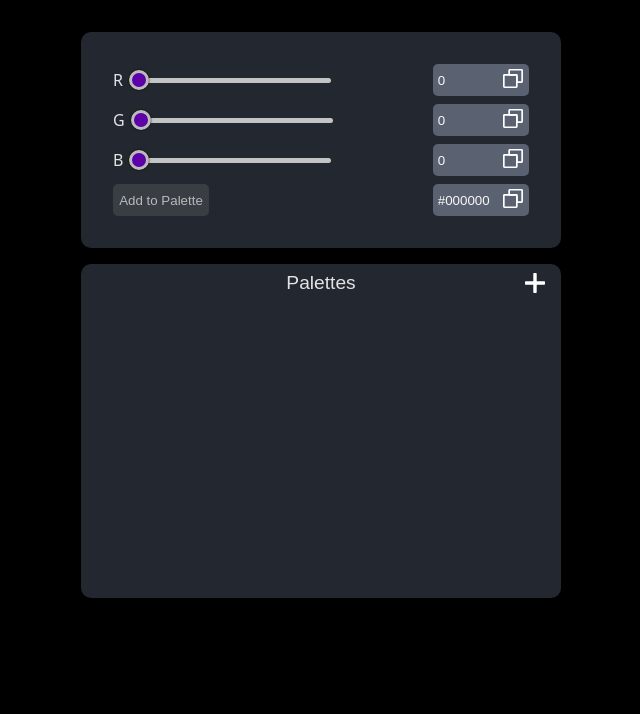
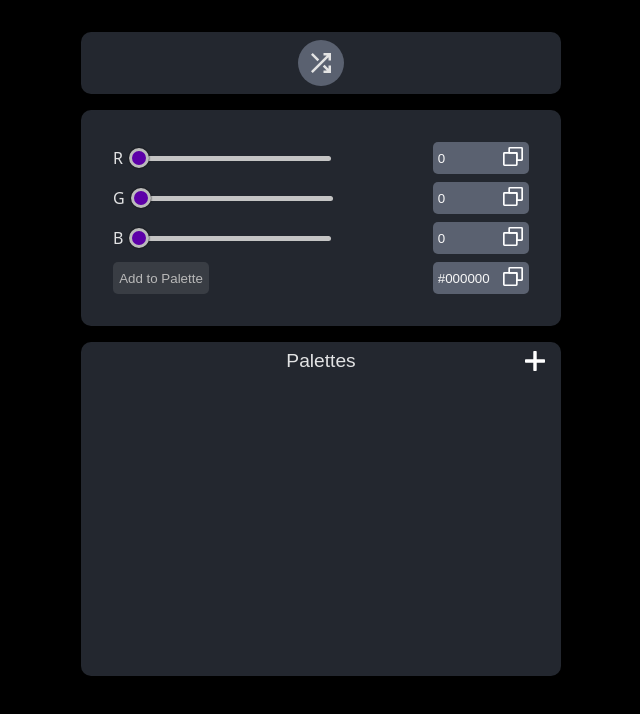
Before and after one commit to andrec2709/colorpicker-react, a React (Vite) app: page / in a window 1280 px wide. Shown: the top 714 px of the page, without its empty margins (319-959 px from the left). Built offline with nearby package versions, Linux system fonts and the light colour scheme.

Commit message:
added randomizer

```diff
--- a/src/App.css
+++ b/src/App.css
@@ -1,6 +1,10 @@
 * {
   box-sizing: border-box;
   /* shape-rendering: crispEdges; */
+}
+
+*:focus {
+  outline: 1px solid rgba(204, 204, 204, 0.425);
 }
 
 button {
@@ -359,7 +363,7 @@ button {
   }
 }
 
-.slider-test-container {
+.slider {
   position: relative;
   display: flex;
   align-items: center;
@@ -377,6 +381,8 @@ button {
   position: absolute;
   user-select: none;
   touch-action: none;
+  cursor: pointer;
+
 }
 
 .slider-track {
@@ -400,6 +406,53 @@ button {
 
 }
 
+.slider-thumb,
+.slider-track-filled {
+  transition: left .1s ease-in-out;
+}
+
+.slider[data-dragging="true"] .slider-thumb,
+.slider[data-dragging="true"] .slider-track-filled {
+  transition: none;
+}
+
+
+.options-container {
+  width: 100%;
+  height: fit-content;
+  padding: .5rem;
+  background-color: #23272f;
+  border-radius: 10px;
+  margin-bottom: 1rem;
+  display: flex;
+  align-items: center;
+  justify-content: space-evenly;
+}
+
+#randomizer {
+  width: fit-content;
+  aspect-ratio: 1 / 1;
+  border-radius: 50%;
+  border: none;
+  padding: .5rem;
+  background-color: rgb(90, 97, 112);
+  display: flex;
+  align-items: center;
+  justify-content: center;
+}
+
+#randomizer:hover {
+  opacity: 80%;
+}
+
+#randomizer:active {
+  opacity: 50%;
+}
+
+#randomizer > img {
+  width: 30px;
+}
+
 .tooltip-success {
   background-color: rgb(42, 207, 111);
   color: rgb(2, 2, 2);
--- a/src/App.jsx
+++ b/src/App.jsx
@@ -203,9 +203,22 @@ export default function ColorPickerApp() {
 
   }
 
+  function handlePickRandom(){
+
+    const r = Math.round(Math.random()*255);
+    const g = Math.round(Math.random()*255);
+    const b = Math.round(Math.random()*255);
+
+    handleChange(r, 'red');
+    handleChange(g, 'green');
+    handleChange(b, 'blue');
+  }
+
   return (
     <>
-
+      <div className='options-container'>
+        <button id='randomizer' onClick={handlePickRandom} ><img src="./random.svg" alt="Pick a random color" /></button>
+      </div>
       <Colorpicker id='colorpicker'>
         <ToolTip id='tooltip' />
         <ColorRange value={red} id='red-slider' mainId='red-slider-container' textLabel='R' labelId="red-slider-label" onChange={handleChange} color='red' />
--- a/src/components/ColorRange.jsx
+++ b/src/components/ColorRange.jsx
@@ -4,7 +4,6 @@ export const ColorRange = ({ id, mainId, value, onChange, color, textLabel, labe
   return (
     <div className="slider-container" id={mainId}>
       <label id={labelId} htmlFor={id}>{textLabel}</label>
-      {/* <input type="range" id={id} value={value} onChange={onChange} data-color={color} min={min} max={max} /> */}
       <Slider onChange={onChange} id={id} color={color} value={value} min={min} max={max} labelledBy={labelId}/>
     </div>
   );
--- a/src/components/Slider.jsx
+++ b/src/components/Slider.jsx
@@ -16,9 +16,15 @@ export const Slider = (
     const [sliderTrackFill, setSliderTrackFill] = useState(0);
     const [thumbPos, setThumbPos] = useState(0);
     const [isPressed, setIsPressed] = useState(false);
+
+    const [isDragging, setIsDragging] = useState(false);
+    const startXRef = useRef(0);
+    const movedRef = useRef(false);
+    const MOVE_THRESHOLD = 3; // px
+
     const elementRef = useRef(null);
 
-    function calcThumbPos(target) {
+    const calcThumbPos = (target) => {
         const rect = target.getBoundingClientRect();
 
         const width = rect.width;
@@ -32,9 +38,10 @@ export const Slider = (
         setSliderTrackFill(`${pos}px`)
     }
 
-    const handlePointerMove = useCallback((e) => {
+    const handlePointerMove = useCallback((e, { initial = false } = {}) => {
 
         e.preventDefault();
+
         const rect = elementRef.current.getBoundingClientRect();
 
         const x1 = rect.left;
@@ -43,23 +50,77 @@ export const Slider = (
         let pos = e.clientX - x1;
         pos = Math.max(0, Math.min(width, pos));
 
+        if (!initial) {
+            const delta = Math.abs(e.clientX - startXRef.current);
+            if (!movedRef.current && delta > MOVE_THRESHOLD) {
+                movedRef.current = true;
+                setIsDragging(true);
+            }
+        }
+
         let newValue = min + pos / width * (max - min);
         newValue = Math.round(newValue)
 
         setThumbPos(`${pos - handleSize / 2}px`)
         setSliderTrackFill(`${pos}px`);
 
-        // elementRef.current.dataset.value = newValue;
         onChange(newValue, color);
-    }, [min, max, handleSize]);
+    }, [min, max, handleSize, onChange, color]);
 
     const handlePointerDown = (e) => {
         e.preventDefault();
-        handlePointerMove(e);
+
+        startXRef.current = e.clientX;
+        movedRef.current = false;
+        setIsDragging(false); // not dragging yet
+
+        if (elementRef.current) {
+            elementRef.current.focus();
+        }
+
+        handlePointerMove(e, { initial: true });
         setIsPressed(true);
     }
 
-    const handlePointerUp = () => setIsPressed(false);
+    const handlePointerUp = () => {
+        setIsPressed(false);
+
+        if (movedRef.current) {
+            movedRef.current = false;
+            setIsDragging(false);
+        }
+    };
+
+    const handleKeyDown = (e) => {
+        const keys = ['ArrowLeft', 'ArrowRight'];
+
+        if (keys.includes(e.key)) e.preventDefault();
+
+        let newValue = value;
+
+        let modifier = 1;
+
+        if (e.repeat) {
+            modifier += 6;
+        }
+
+        if (e.ctrlKey) {
+            modifier += 10;
+        }
+
+        switch (e.key) {
+            case 'ArrowLeft':
+                newValue -= modifier;
+                break;
+            case 'ArrowRight':
+                newValue += modifier;
+                break;
+        }
+
+        newValue = Math.max(min, Math.min(newValue, max));
+
+        onChange(newValue, color);
+    };
 
     useEffect(() => {
         if (elementRef.current) {
@@ -79,16 +140,18 @@ export const Slider = (
             document.removeEventListener('pointerup', handlePointerUp);
         };
 
-    }, [isPressed]);
+    }, [isPressed, handlePointerMove]);
 
     return (
         <div
             id={id}
-            className="slider-test-container"
+            className="slider"
             data-value={value}
             data-color={color}
+            data-pressed={isPressed}
+            data-dragging={isDragging}
             onPointerDown={handlePointerDown}
-            onKeyDown={e => console.log(e)}
+            onKeyDown={handleKeyDown}
             ref={elementRef}
             tabIndex="0"
             role="slider"
```
Also changed, not shown: public/random.svg (added).
